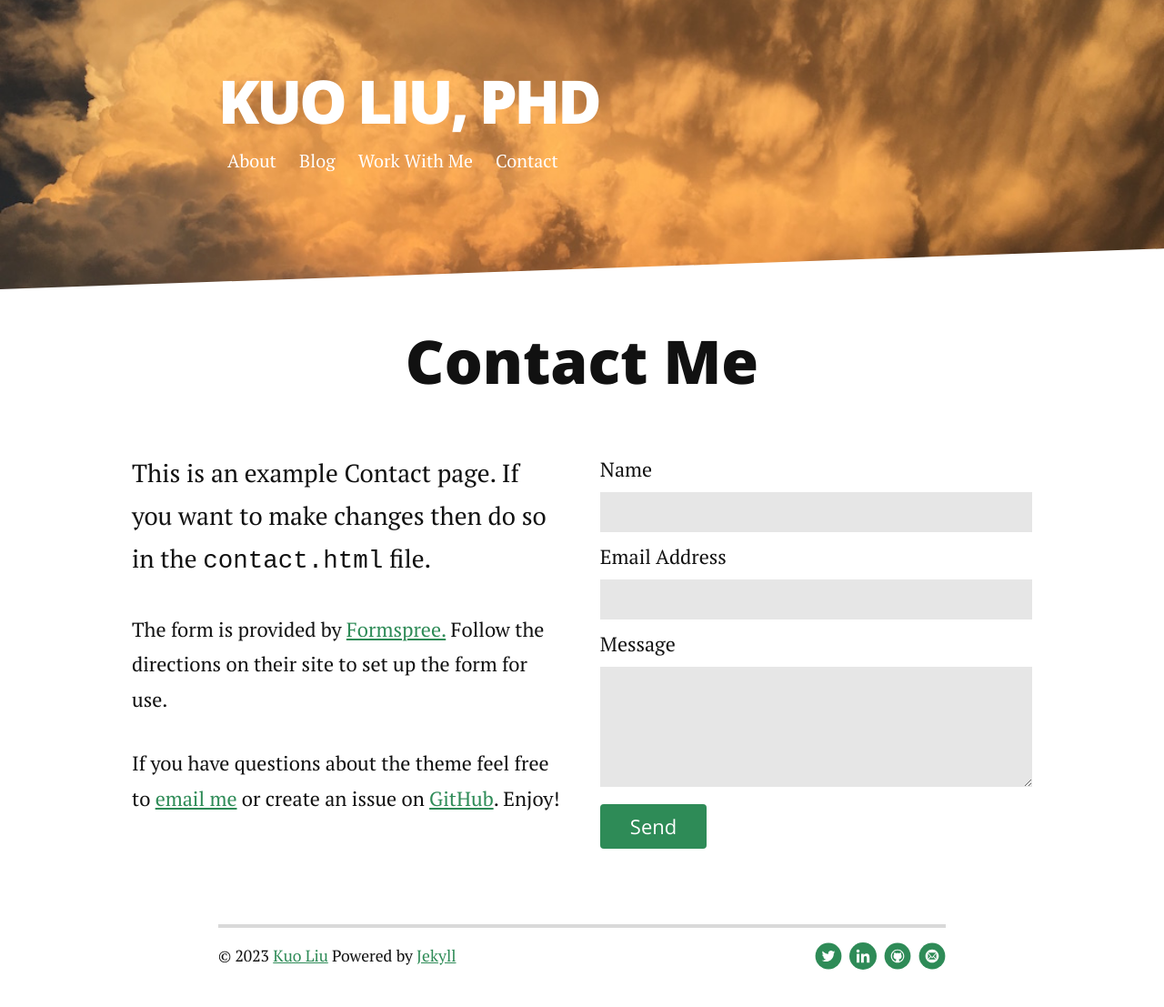
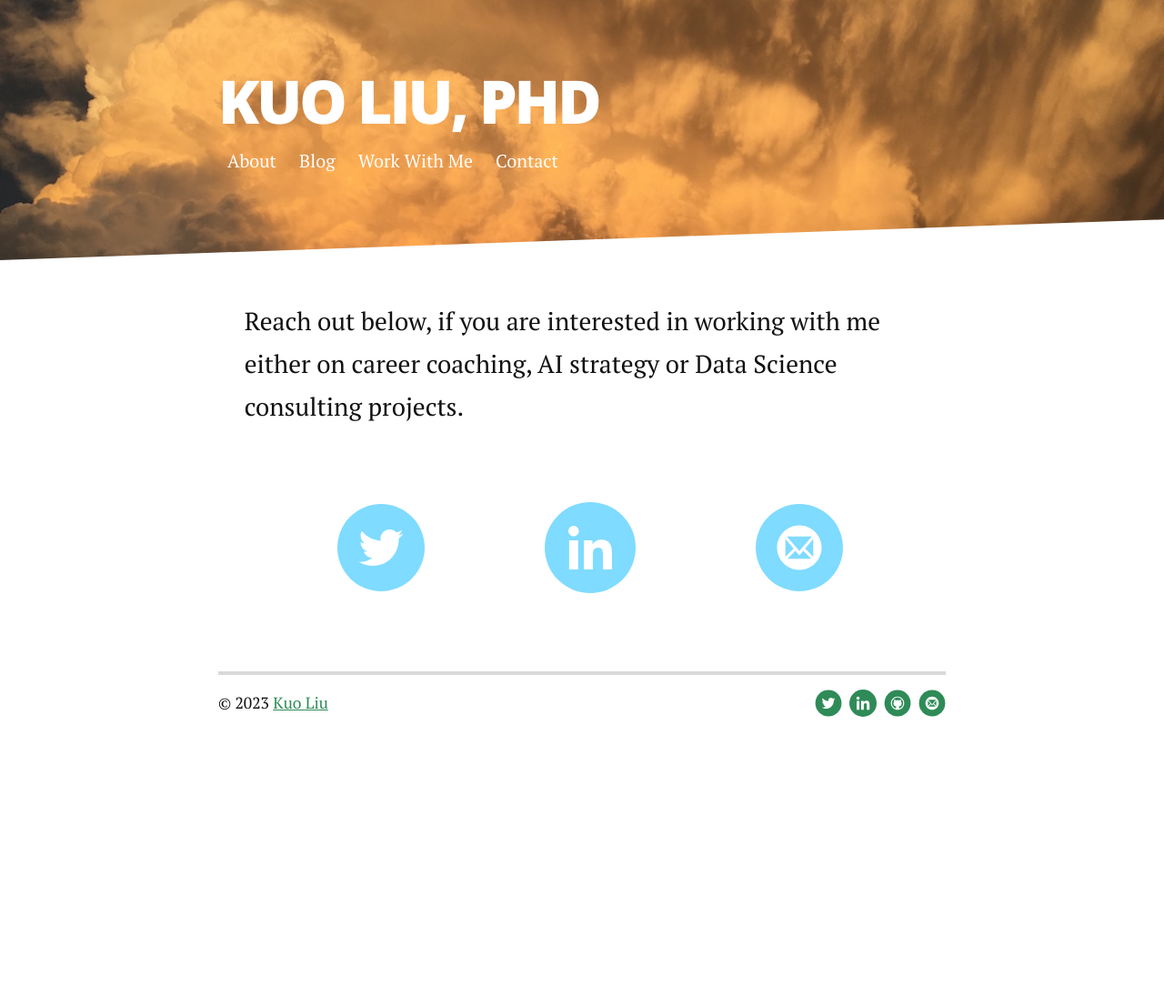
Before and after one commit to kuol/kuol.github.io, a Jekyll site: the page built from contact.md, in a window 1280 px wide. Shown: the whole page at 91% size. Built offline with Jekyll 4.4.1, drawn with Linux system fonts in a browser that asks for light colours; nearby versions of some CDN libraries; after the commit the page ends 900 px from its top, so only the background shows below that.

Commit message:
modify contact css style

```diff
--- a/_includes/footer.html
+++ b/_includes/footer.html
@@ -2,8 +2,7 @@
 	<div class="container">
 		<p class="copy">
 			&copy; {{ site.time | date: '%Y' }}
-			<a href="https://kuol.github.io/">Kuo Liu</a> Powered by
-			<a href="http://jekyllrb.com">Jekyll</a>
+			<a href="https://kuol.github.io/">Kuo Liu</a>
 		</p>
 
 		<div class="footer-links">
--- a/_sass/breakpoints/_mobileup.scss
+++ b/_sass/breakpoints/_mobileup.scss
@@ -371,6 +371,80 @@ POST NAV STYLING
 	}
 }
 
+
+/***************
+CONTACT Methods STYLING
+***************/
+
+.contactMethods {
+	text-align: center;
+	padding: 2rem 0;
+	clear: both;
+
+	.container {
+		border-top: 4px solid darken(white, 15%);
+		padding-top: 0.5em;
+		max-width: 90%;
+	}
+
+	.copy,
+	.contact-links {
+		font-size: 0.8em;
+	}
+
+	.copy {
+		margin-bottom: 1rem;
+	}
+
+	&-links {
+		ul {
+			padding-left: 100px;
+			padding-top: 50px;
+			padding-bottom: 80px;
+
+			li {
+				display: inline-block;
+				margin-right: 200px;
+
+				&:last-child {
+					margin-right: 0;
+				}
+
+				a {
+					display: inline-block;
+					width: 30px;
+					height: 30px;
+					transition: all 0.2s ease-in-out;
+
+					svg {
+						display: block;
+						width: 100%;
+						height: 100%;
+
+						.outer-shape {
+							fill: $aqua;
+						}
+
+						.inner-shape {
+							fill: white;
+						}
+					}
+				}
+
+				&:hover {
+					a {
+						svg {
+							.outer-shape {
+								fill: darken($primary-color, 10%);
+							}
+						}
+					}
+				}
+			}
+		}
+	}
+}
+
 /***************
 FOOTER STYLING
 ***************/
--- a/contact.md
+++ b/contact.md
@@ -3,20 +3,104 @@ layout: default
 title: Contact Kuo
 ---
 
-<div id="contact">
-  <h1 class="pageTitle">Contact Me</h1>
-  <div class="contactContent">
-    <p class="intro">This is an example Contact page. If you want to make changes then do so in the <code>contact.html</code> file.</p>
-    <p>The form is provided by <a href="http://formspree.io/">Formspree.</a> Follow the directions on their site to set up the form for use.</p>
-    <p>If you have questions about the theme feel free to <a href="mailto:brimaidesigns@gmail.com">email me</a> or create an issue on <a href="https://github.com/brianmaierjr/long-haul">GitHub</a>. Enjoy!</p>
+<div class="post">
+  <p class="intro">Reach out below, if you are interested in working with me either on career coaching, AI strategy or Data Science consulting projects.</p>
+
+
+  <div class="contactMethods-links">
+    <ul class="noList">
+      {%- if site.social.twitter -%}
+      <li>
+        <a
+          href="https://twitter.com/{{ site.social.twitter }}"
+          target="_blank"
+        >
+          <svg
+            id="twitter"
+            class="custom-icon"
+            version="1.1"
+            xmlns="http://www.w3.org/2000/svg"
+            xmlns:xlink="http://www.w3.org/1999/xlink"
+            viewBox="0 0 100 100"
+            style="height: 100px; width: 100px;"
+          >
+            <circle
+              class="outer-shape"
+              cx="50"
+              cy="50"
+              r="48"
+              style="opacity: 1;"
+            ></circle>
+            <path
+              class="inner-shape"
+              style="opacity: 1;"
+              transform="translate(25,25) scale(0.5)"
+              d="M99.001,19.428c-3.606,1.608-7.48,2.695-11.547,3.184c4.15-2.503,7.338-6.466,8.841-11.189 c-3.885,2.318-8.187,4-12.768,4.908c-3.667-3.931-8.893-6.387-14.676-6.387c-11.104,0-20.107,9.054-20.107,20.223 c0,1.585,0.177,3.128,0.52,4.609c-16.71-0.845-31.525-8.895-41.442-21.131C6.092,16.633,5.1,20.107,5.1,23.813 c0,7.017,3.55,13.208,8.945,16.834c-3.296-0.104-6.397-1.014-9.106-2.529c-0.002,0.085-0.002,0.17-0.002,0.255 c0,9.799,6.931,17.972,16.129,19.831c-1.688,0.463-3.463,0.71-5.297,0.71c-1.296,0-2.555-0.127-3.783-0.363 c2.559,8.034,9.984,13.882,18.782,14.045c-6.881,5.424-15.551,8.657-24.971,8.657c-1.623,0-3.223-0.096-4.796-0.282 c8.898,5.738,19.467,9.087,30.82,9.087c36.982,0,57.206-30.817,57.206-57.543c0-0.877-0.02-1.748-0.059-2.617 C92.896,27.045,96.305,23.482,99.001,19.428z"
+            ></path>
+          </svg>
+        </a>
+      </li>
+      {%- endif -%} {%- if site.social.linkedin -%}
+      <li>
+        <a
+          href="https://www.linkedin.com/in/{{ site.social.linkedin }}"
+          target="_blank"
+        >
+          <svg
+            id="linkedin"
+            xmlns="http://www.w3.org/2000/svg"
+            width="96"
+            height="96"
+            viewBox="0 0 96 96"
+            style="height: 100px; width: 100px;"
+          >
+            <g fill="none">
+              <circle
+                class="outer-shape"
+                cx="48"
+                cy="48"
+                r="48"
+                fill="#000"
+              />
+              <path
+                class="inner-shape"
+                fill="#FFF"
+                d="M10.2966071,46 L0.759821429,46 L0.759821429,15.2881537 L10.2966071,15.2881537 L10.2966071,46 Z M5.52308036,11.0987745 C2.47352679,11.0987745 1.17239551e-12,8.57282522 1.17239551e-12,5.52320357 C1.17239551e-12,2.47282245 2.47276734,-9.65449942e-13 5.52308036,-9.65449942e-13 C8.57339338,-9.65449942e-13 11.0461607,2.47282245 11.0461607,5.52320357 C11.0461607,8.57282522 8.57160714,11.0987745 5.52308036,11.0987745 Z M45.9897321,46 L36.4734821,46 L36.4734821,31.0496663 C36.4734821,27.4866403 36.4016071,22.9173419 31.5151339,22.9173419 C26.5567857,22.9173419 25.7969643,26.7884104 25.7969643,30.7929641 L25.7969643,46 L16.2704464,46 L16.2704464,15.2881537 L25.4170536,15.2881537 L25.4170536,19.4775329 L25.5505357,19.4775329 C26.82375,17.0645326 29.9338839,14.5180472 34.5739286,14.5180472 C44.2257143,14.5180472 46,20.8739927 46,29.1295341 L46,46 L45.9897321,46 Z"
+                transform="translate(25 25)"
+              />
+            </g>
+          </svg>
+        </a>
+      </li>
+      {%- endif -%} {%- if site.social.email -%}
+      <li>
+        <a href="mailto:{{ site.social.email }}" target="_blank">
+          <svg
+            id="mail"
+            class="custom-icon"
+            version="1.1"
+            xmlns="http://www.w3.org/2000/svg"
+            xmlns:xlink="http://www.w3.org/1999/xlink"
+            viewBox="0 0 100 100"
+            style="height: 100px; width: 100px;"
+          >
+            <circle
+              class="outer-shape"
+              cx="50"
+              cy="50"
+              r="48"
+              style="opacity: 1;"
+            ></circle>
+            <path
+              class="inner-shape"
+              style="opacity: 1;"
+              transform="translate(25,25) scale(0.5)"
+              d="M50,1C22.938,1,1,22.938,1,50s21.938,49,49,49s49-21.938,49-49S77.062,1,50,1z M25.5,25.5h49 c0.874,0,1.723,0.188,2.502,0.542L50,57.544L22.998,26.041C23.777,25.687,24.626,25.499,25.5,25.5L25.5,25.5z M19.375,68.375v-36.75 c0-0.128,0.005-0.256,0.014-0.383l17.96,20.953L19.587,69.958C19.448,69.447,19.376,68.916,19.375,68.375L19.375,68.375z M74.5,74.5 h-49c-0.541,0-1.072-0.073-1.583-0.212l17.429-17.429L50,66.956l8.653-10.096l17.429,17.429C75.572,74.427,75.041,74.5,74.5,74.5 L74.5,74.5z M80.625,68.375c0,0.541-0.073,1.072-0.211,1.583L62.652,52.195l17.96-20.953c0.008,0.127,0.014,0.255,0.014,0.383 L80.625,68.375L80.625,68.375z"
+            ></path>
+          </svg>
+        </a>
+      </li>
+      {%- endif -%}
+    </ul>
   </div>
-  <form action="http://formspree.io/your@mail.com" method="POST">
-    <label for="name">Name</label>
-    <input type="text" id="name" name="name" class="full-width"><br>
-    <label for="email">Email Address</label>
-    <input type="email" id="email" name="_replyto" class="full-width"><br>
-    <label for="message">Message</label>
-    <textarea name="message" id="message" cols="30" rows="10" class="full-width"></textarea><br>
-    <input type="submit" value="Send" class="button">
-  </form>
 </div>
```
